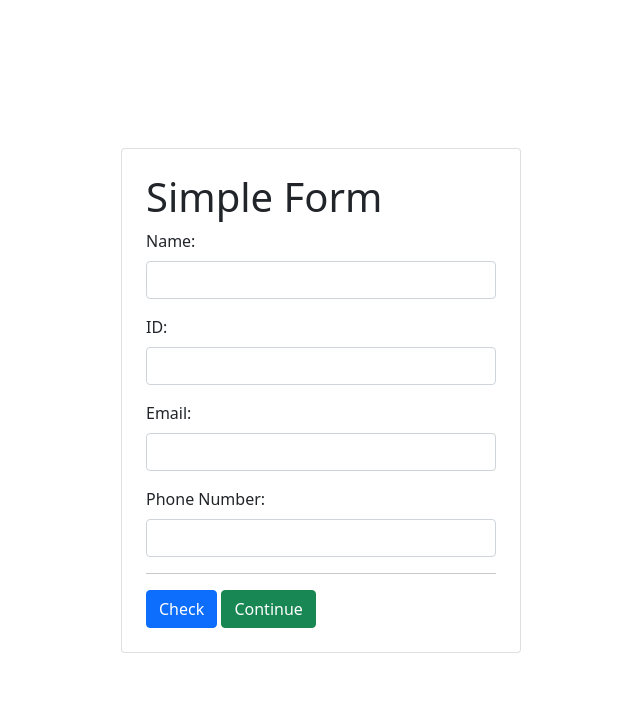
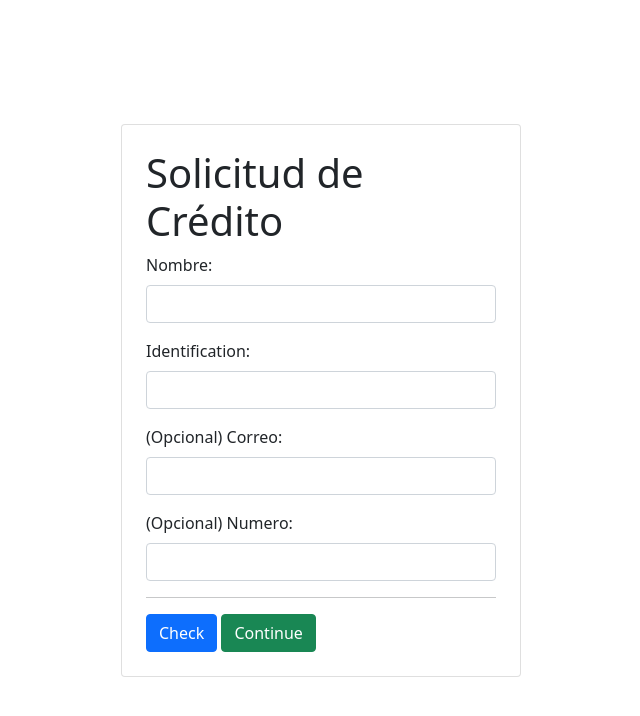
Before and after one commit to Gianmembreno/solfisa, a plain HTML site: page index.html in a window 1280 px wide. Shown: the whole page, without its empty margins (319-959 px from the left). Drawn offline with nearby package versions, Linux system fonts and the light colour scheme.

Commit message:
Spanish translation

```diff
--- a/index.html
+++ b/index.html
@@ -13,10 +13,10 @@
       style="height: 100vh"
     >
       <div class="card p-4" style="width: 400px">
-        <h1 class="card-title">Simple Form</h1>
+        <h1 class="card-title">Solicitud de Crédito</h1>
         <form id="myForm">
           <div class="mb-3">
-            <label for="name" class="form-label">Name:</label>
+            <label for="name" class="form-label">Nombre:</label>
             <input
               type="text"
               class="form-control"
@@ -26,7 +26,7 @@
             />
           </div>
           <div class="mb-3">
-            <label for="id" class="form-label">ID:</label>
+            <label for="id" class="form-label">Identification:</label>
             <input
               type="text"
               class="form-control"
@@ -36,7 +36,7 @@
             />
           </div>
           <div class="mb-3">
-            <label for="email" class="form-label">Email:</label>
+            <label for="email" class="form-label">(Opcional) Correo:</label>
             <input
               type="email"
               class="form-control"
@@ -46,7 +46,7 @@
             />
           </div>
           <div class="mb-3">
-            <label for="phone" class="form-label">Phone Number:</label>
+            <label for="phone" class="form-label">(Opcional) Numero:</label>
             <input type="tel" class="form-control" id="phone" name="phone" />
           </div>
           <hr />
--- a/scripttwo.js
+++ b/scripttwo.js
@@ -24,7 +24,7 @@ function calculateAndEmail() {
   // Here you would send 'allData' to the server for emailing
   // This is just a simulation.
   alert(
-    `All data including points would be emailed to jose@gmail.com. Total Points: ${points}`
+    `Esta informacion seria enviada a la empresa y no visible al cliente. Total de Puntos: ${points}`
   );
 
   // Clear the sessionStorage
```
Also changed, not shown: second.html (+1 -1 lines), sent.html (+1 -1 lines).
